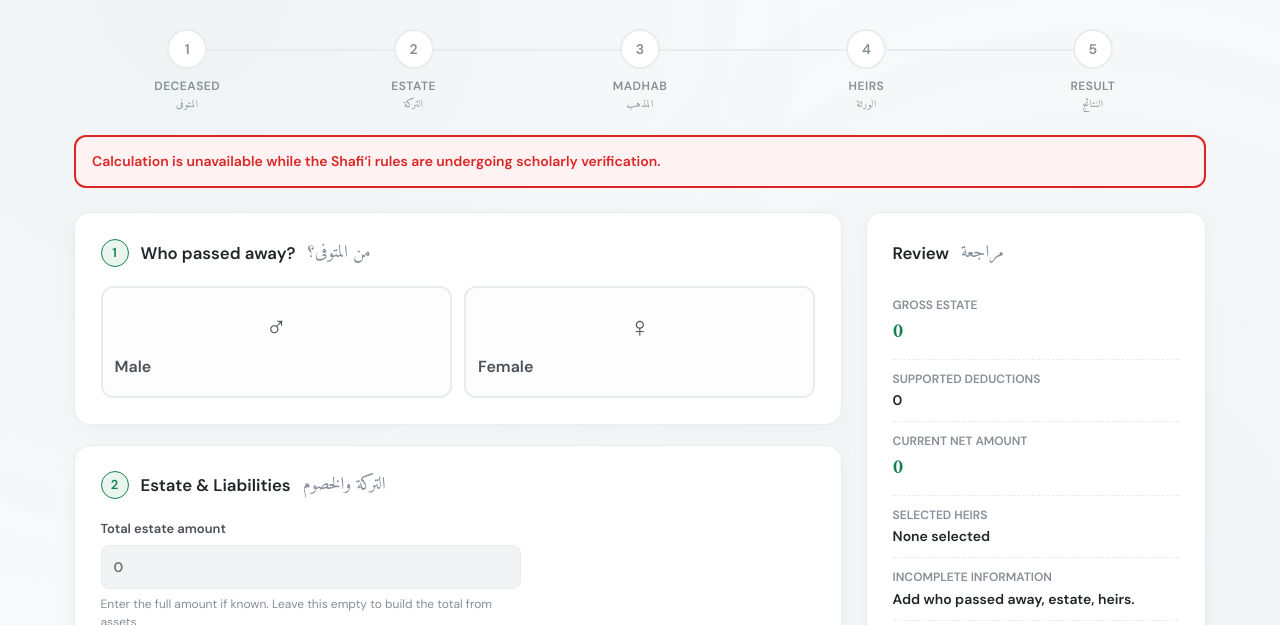
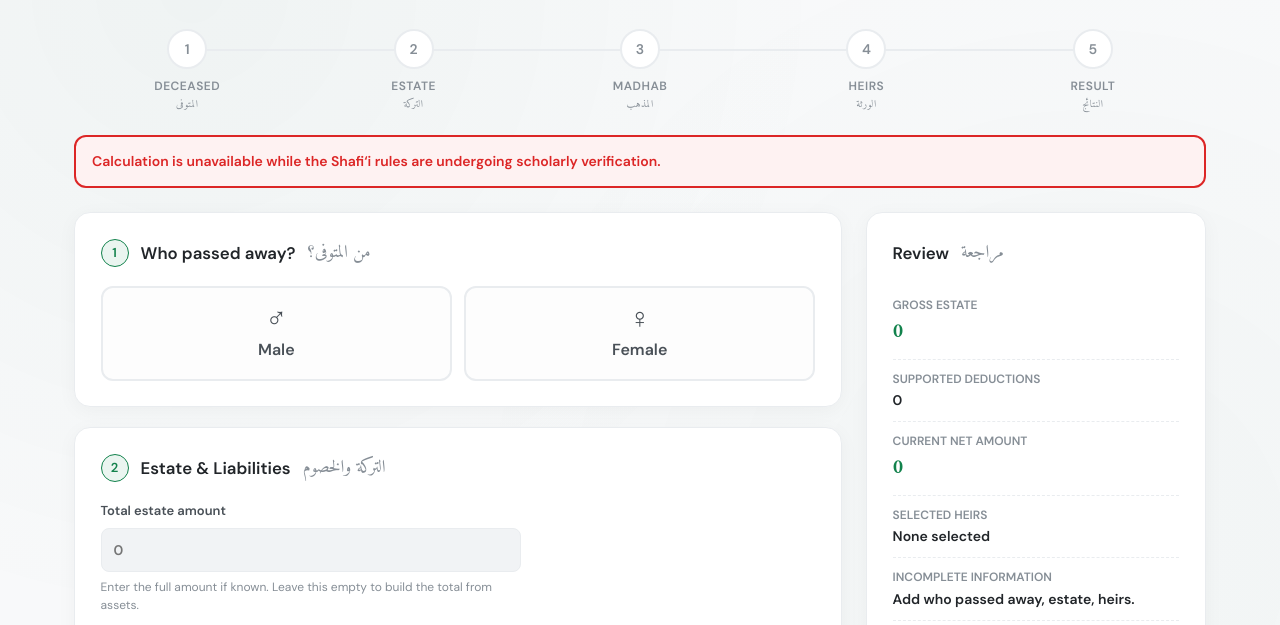
Before and after one commit to m-ameen-k/Islamic-Inheritance-Calculator, a website: page index.html in a window 1280 px wide. Shown: the part 129-754 px from the top of the page. Drawn offline with Linux system fonts and the light colour scheme.

Commit message:
fix: center gender selection cards

```diff
--- a/css/style.css
+++ b/css/style.css
@@ -764,11 +764,15 @@ body::before {
 /* Gender Selection */
 .grd {
   display: grid;
-  grid-template-columns: 1fr 1fr;
+  grid-template-columns: repeat(2, minmax(0, 1fr));
   gap: 12px;
 }
 
 .gbtn {
+  display: flex;
+  flex-direction: column;
+  align-items: center;
+  justify-content: center;
   padding: 16px 12px;
   border-radius: var(--r2);
   border: 2px solid var(--border);
@@ -781,23 +785,34 @@ body::before {
   min-width: 0;
   min-height: 88px;
   font: inherit;
+  box-sizing: border-box;
 }
 
 .gbtn:hover {
   transform: translateY(-2px);
   border-color: var(--border2);
+}
+
+.gbtn:disabled {
+  opacity: 0.55;
+  cursor: not-allowed;
+  transform: none;
 }
 
 .gbtn .gi {
   font-size: 1.8rem;
   display: block;
   margin-bottom: 4px;
+  line-height: 1;
+  text-align: center;
 }
 
 .gbtn .ge {
   font-weight: 700;
   font-size: 1rem;
   display: block;
+  text-align: center;
+  width: 100%;
 }
 
 .gbtn .ga {
@@ -805,6 +820,13 @@ body::before {
   font-size: 0.95rem;
   color: var(--txt3);
   display: block;
+  text-align: center;
+  width: 100%;
+}
+
+.gbtn :where([data-i], [data-i-secondary], .bilingual-primary, .bilingual-secondary)[dir="rtl"],
+.gbtn :where([data-i], [data-i-secondary], .bilingual-primary, .bilingual-secondary)[dir="ltr"] {
+  text-align: center;
 }
 
 .gbtn.am {
@@ -1554,7 +1576,6 @@ body::before {
     padding-inline: 0.75rem;
   }
 
-  .grd,
   .metrics,
   .adc-grid {
     grid-template-columns: minmax(0, 1fr);
```
